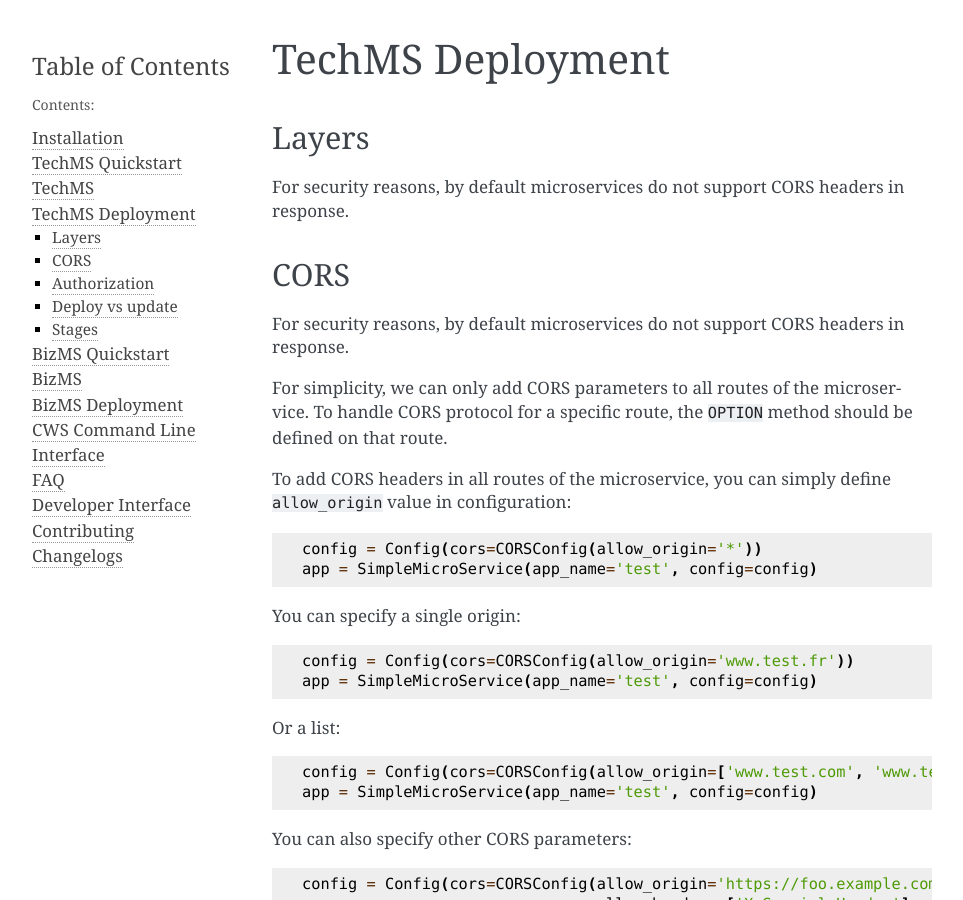
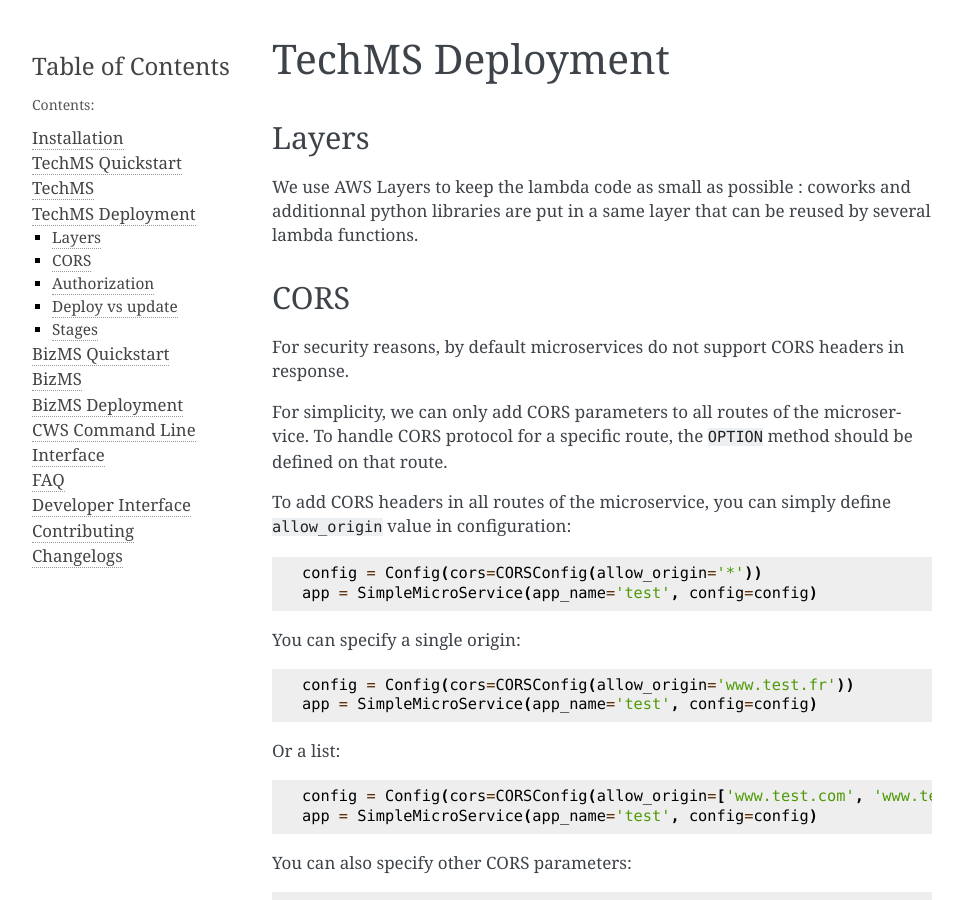
Before and after one commit to gdoumenc/coworks, a Sphinx documentation site: the page built from docs/tech_deployment.rst, in a window 1280 px wide and 900 px high. Shown: the whole window, without its empty margins (148-1111 px from the left). Built offline with Sphinx 7.4.7, drawn with Linux system fonts in a browser that asks for light colours.

Commit message:
fix duplicate sentence about cors

```diff
--- a/docs/tech_deployment.rst
+++ b/docs/tech_deployment.rst
@@ -6,7 +6,8 @@
 Layers
 ------
 
-For security reasons, by default microservices do not support CORS headers in response.
+We use AWS Layers to keep the lambda code as small as possible : coworks and additionnal python libraries are put in a same layer that can be reused by several lambda functions.
+
 
 CORS
 ----
```
